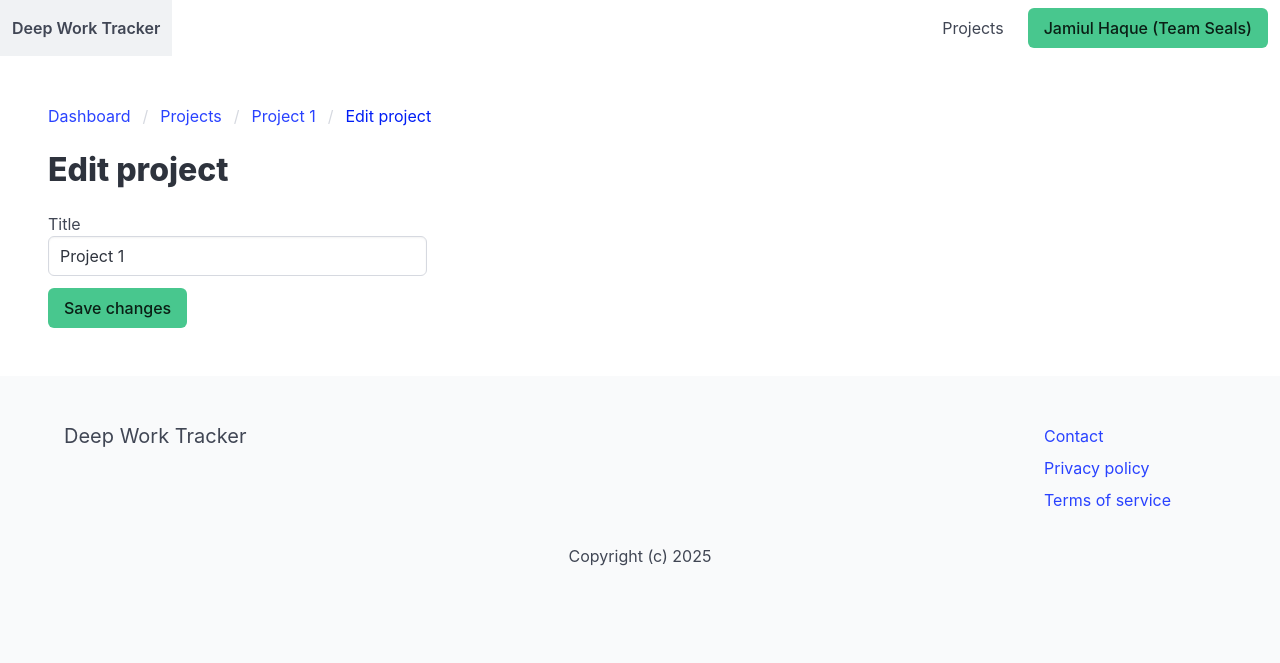
After one commit to jamiul-999/Deep-Work-Tracker, a Django app: page /projects/2/edit/ in a window 1280 px wide. The commit adds this page. Shown: the top 663 px of the page. Run offline with Django 5.2, Linux system fonts and the light colour scheme; a user stored in the database is signed in; data comes from the database, SQL or seed files in the repository; both versions use the stored data as it was after the commit.

Commit message:
Projects can be edited now

```diff
--- /dev/null
+++ b/apps/project/templates/project/edit_project.html
@@ -0,0 +1,43 @@
+{% extends "core/base.html" %}
+
+{% block title %}Edit project | {% endblock %}
+
+{% block content %}
+    <div id="project_app">
+        <nav class="breadcrumb" aria-label="breadcrumbs">
+            <ul>
+                <li><a href="#">Dashboard</a></li>
+                <li><a href="{% url "project:projects" %}">Projects</a></li>
+                <li><a href="{% url "project:project" project.id %}">{{ project.title }}</a></li>
+                <li class="is-active"><a href="{% url "project:edit_project" project.id %}" aria-current="page">Edit project</a></li>
+
+            </ul>
+        </nav>
+
+        <div class="columns">
+            <div class="column">
+                <h1 class="title">Edit project</h1>
+            </div>
+        </div>
+
+        <div class="columns">
+            <div class="column is-4">
+                <form method="post" action=".">
+                    {% csrf_token %}
+                    <div class="field">
+                        <label>Title</label>
+
+                        <div class="control">
+                            <input type="text" name="title" id="id_title" class="input" value="{{ project.title }}">
+                        </div>
+                    </div>
+
+                <div class="field">
+                    <div class="control">
+                        <button class="button is-success">Save changes</button>
+                    </div>
+                </div>
+                </form>
+</div>
+</div>
+{% endblock %}
--- a/apps/project/templates/project/project.html
+++ b/apps/project/templates/project/project.html
@@ -3,7 +3,7 @@
 {% block title %}{{ project.title }} | {% endblock %}
 
 {% block content %}
-    <div>
+    <div id="project-app">
         <nav class="breadcrumb" aria-label="breadcrumbs">
             <ul>
                 <li><a href="#">Dashboard</a></li>
@@ -15,6 +15,7 @@
         <div class="column">
             <div class="column">
                 <h1 class="title">{{ project.title }}</h1>
+                <a href="{% url "project:edit_project" project.id %}" class="button is-warning">Edit project</a>
             </div>
         </div>
     </div>
--- a/apps/project/urls.py
+++ b/apps/project/urls.py
@@ -1,10 +1,11 @@
 from django.urls import path
 
-from .views import projects, project
+from .views import projects, project, edit_project
 
 app_name = "project"
 
 urlpatterns = [
     path("", projects, name="projects"),
     path("<int:project_id>/", project, name="project"),
+    path("<int:project_id>/edit/", edit_project, name="edit_project"),
 ]
--- a/apps/project/views.py
+++ b/apps/project/views.py
@@ -16,6 +16,7 @@ def projects(request):
 
         if title:
             project = Project.objects.create(team=team, title=title, created_by=request.user)
+            messages.info(request, "A project was added 😉")
             return redirect("project:projects")
 
     return render(request, "project/projects.html", {"team": team, "projects": projects})
@@ -25,3 +26,20 @@ def project(request, project_id):
     team = get_object_or_404(Team, pk=request.user.userprofile.active_team_id, status=Team.ACTIVE)
     project = get_object_or_404(Project, team=team, pk=project_id)
     return render(request, "project/project.html", {"team": team, "project": project})
+
+@login_required
+def edit_project(request, project_id):
+    team = get_object_or_404(Team, pk=request.user.userprofile.active_team_id, status=Team.ACTIVE)
+    project = get_object_or_404(Project, team=team, pk=project_id)
+
+    if request.method == "POST":
+        title = request.POST.get("title")
+
+        if title:
+            project.title = title
+            project.save()
+
+            messages.info(request, "The changes were saved 😀😀")
+
+            return redirect("project:project", project_id=project.id)
+    return render(request, "project/edit_project.html", {"team": team, "project": project})
```
Also changed, not shown: db.sqlite3.
